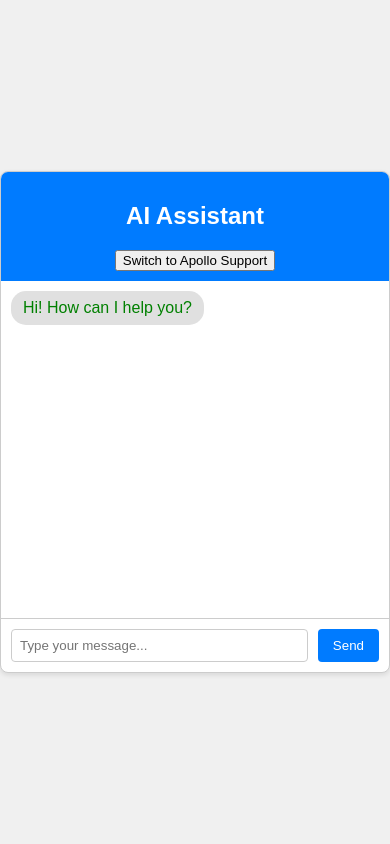
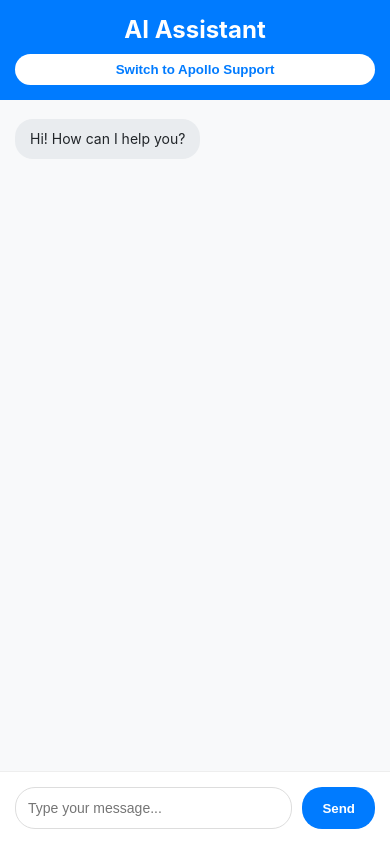
Before and after one commit to jayaraju-gorle/chatbot, a plain HTML site: page index.html in a window 390 px wide. Drawn offline with Linux system fonts and the light colour scheme.

Commit message:
style: enhance UI and mobile responsiveness
- Improve chat bubble styling
- Add responsive design for mobile devices
- Update color scheme and spacing
- Enhance button and input field designs

```diff
--- a/style.css
+++ b/style.css
@@ -1,82 +1,127 @@
 body {
-    font-family: sans-serif;
+    font-family: -apple-system, BlinkMacSystemFont, 'Segoe UI', Roboto, Oxygen, Ubuntu, sans-serif;
     display: flex;
     justify-content: center;
     align-items: center;
     min-height: 100vh;
     background-color: #f0f0f0;
-    margin: 0; /* Remove default body margin */
+    margin: 0;
 }
 
 .chat-container {
-    width: 400px; /* Or whatever width you prefer */
-    border: 1px solid #ccc;
-    border-radius: 8px;
-    box-shadow: 0 2px 5px rgba(0, 0, 0, 0.1);
+    width: 100%;
+    max-width: 400px;
+    border-radius: 12px;
+    box-shadow: 0 4px 12px rgba(0, 0, 0, 0.15);
     background-color: #fff;
-    overflow: hidden; /* Ensure content doesn't overflow */
+    overflow: hidden;
     display: flex;
     flex-direction: column;
-    height: 500px; /* Set a fixed height for the container */
-
+    height: 90vh;
+    margin: 20px;
 }
 
 .chat-header {
     background-color: #007bff;
     color: white;
-    padding: 10px;
+    padding: 15px;
     text-align: center;
+    display: flex;
+    flex-direction: column;
+    gap: 10px;
+}
+
+.chat-header h2 {
+    margin: 0;
+}
+
+.toggle-button {
+    padding: 8px 16px;
+    background-color: #ffffff;
+    color: #007bff;
+    border: none;
+    border-radius: 20px;
+    cursor: pointer;
+    font-weight: 600;
+    transition: background-color 0.3s;
+}
+
+.toggle-button:hover {
+    background-color: #f0f0f0;
 }
 
 .chat-messages {
-    padding: 10px;
-    overflow-y: auto; /* Enable scrolling for messages */
-    flex-grow: 1; /* Allow messages to take up remaining space */
-
+    padding: 15px;
+    overflow-y: auto;
+    flex-grow: 1;
+    background-color: #f8f9fa;
 }
 
 .chat-input {
     display: flex;
-    padding: 10px;
-    border-top: 1px solid #ccc;
+    padding: 15px;
+    border-top: 1px solid #eee;
+    background-color: #fff;
 }
 
 .chat-input input {
     flex-grow: 1;
-    padding: 8px;
-    border: 1px solid #ccc;
-    border-radius: 4px;
+    padding: 12px;
+    border: 1px solid #ddd;
+    border-radius: 20px;
     margin-right: 10px;
+    font-size: 14px;
 }
 
 .chat-input button {
-    padding: 8px 15px;
+    padding: 8px 20px;
     background-color: #007bff;
     color: white;
     border: none;
-    border-radius: 4px;
+    border-radius: 20px;
     cursor: pointer;
+    font-weight: 600;
+    transition: background-color 0.3s;
+}
+
+.chat-input button:hover {
+    background-color: #0056b3;
+}
+
+.message-bubble {
+    padding: 10px 15px;
+    border-radius: 18px;
+    display: inline-block;
+    max-width: 80%;
+    margin: 4px 0;
+    font-size: 14px;
+    line-height: 1.4;
 }
 
 .user-message {
     text-align: right;
-    margin-bottom: 10px;
-    color: blue;
+    margin-bottom: 12px;
+}
+
+.user-message .message-bubble {
+    background-color: #007bff;
+    color: white;
 }
 
 .bot-message {
     text-align: left;
-    margin-bottom: 10px;
-    color: green;
+    margin-bottom: 12px;
 }
-.message-bubble {
-    background-color: #e0e0e0; /* Light gray */
-    padding: 8px 12px;
-    border-radius: 15px;
-    display: inline-block; /* Important for proper alignment */
-    max-width: 70%; /* Prevent bubbles from being too wide */
+
+.bot-message .message-bubble {
+    background-color: #e9ecef;
+    color: #212529;
 }
-.user-message .message-bubble {
-    background-color: #dcf8c6; /* Light green (WhatsApp style) */
-    margin-left: auto; /* Push user bubbles to the right */
+
+@media (max-width: 480px) {
+    .chat-container {
+        height: 100vh;
+        margin: 0;
+        border-radius: 0;
+    }
 }
```
